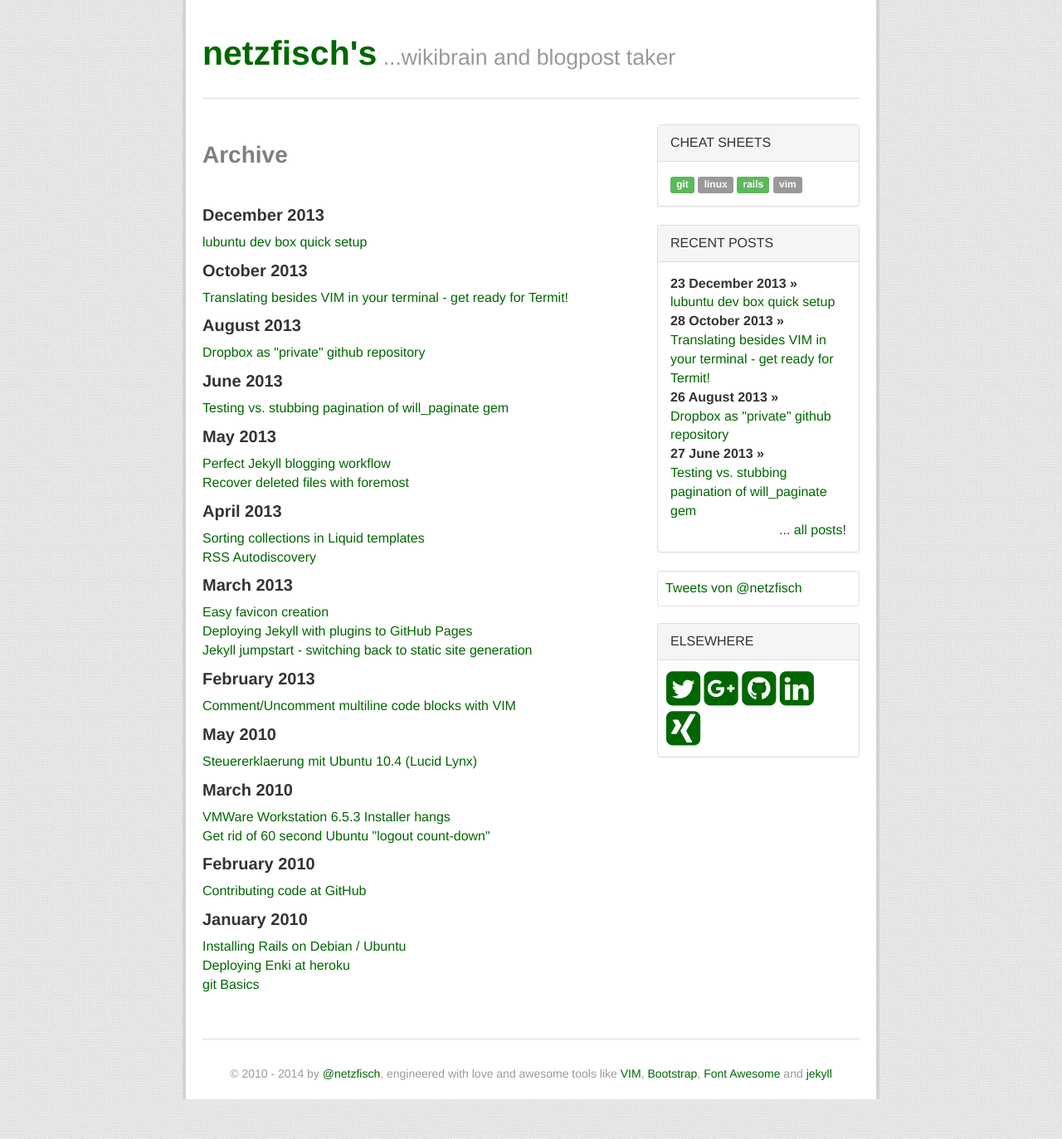
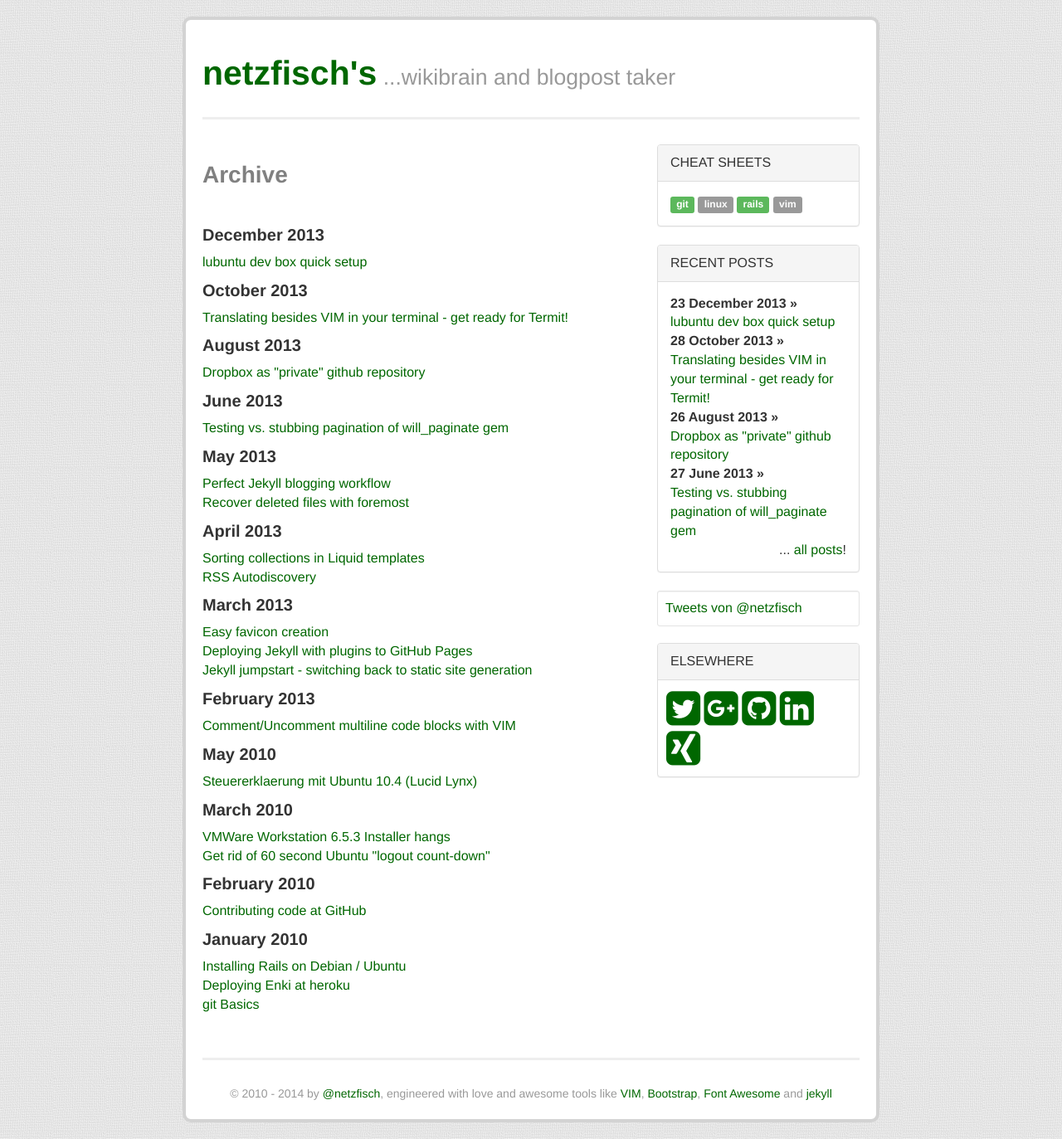
Before and after one commit to netzfisch/netzfisch.github.io, a Jekyll site: the page built from archive.html, in a window 1280 px wide. Shown: the whole page at 83% size. Built offline with Jekyll 4.4.1, drawn with Linux system fonts in a browser that asks for light colours; nearby versions of some CDN libraries; Markdown is read by kramdown in place of the engine named in the settings; comment, search, counter and statistics services are not loaded.

Commit message:
love 'rounded corners'

```diff
--- a/assets/css/custom.css
+++ b/assets/css/custom.css
@@ -8,12 +8,12 @@
 }
 /* Custom container for smaller layout */
 .container {
-  margin: 0 auto;
   max-width: 840px;
+  margin: 20px auto;
+  border: 4px solid lightGrey;
+  border-radius: 10px;
+  background-color: white;
   padding: 20px 20px 10px;
-  background-color: white;
-  border-left: 4px solid lightGrey;
-  border-right: 4px solid lightGrey;
 }
 .container > hr {
   margin: 30px 0;
```
